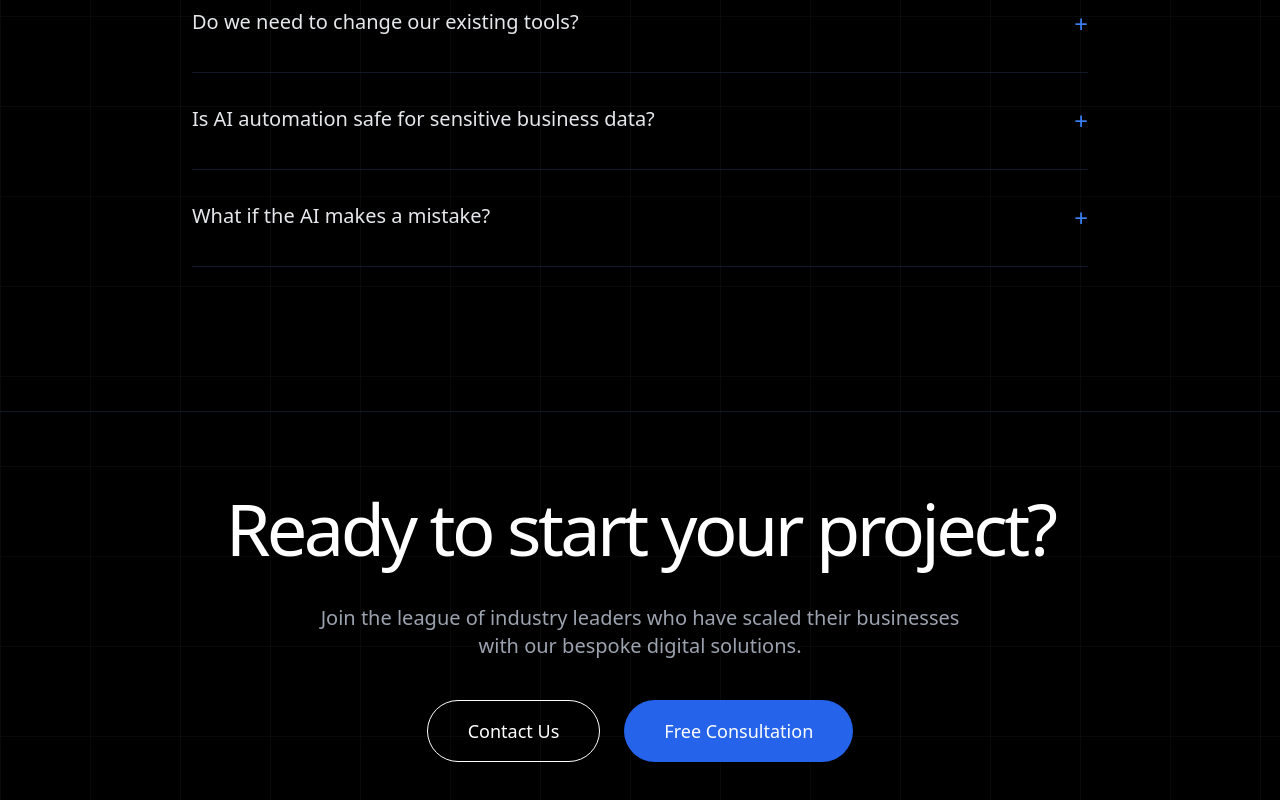
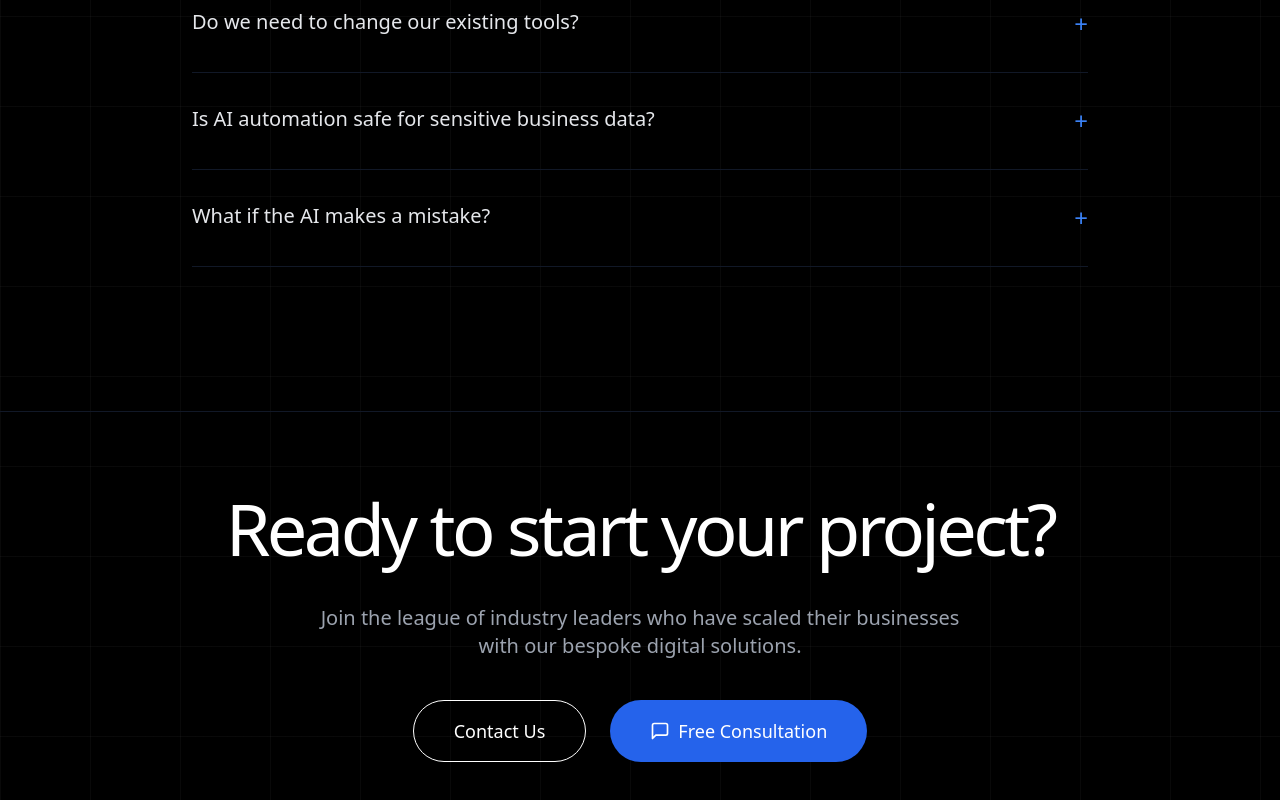
Before and after one commit to jangrarajat/Aurix-client-1, a React (Vite) app: page /services/ai-automation in a window 1280 px wide. Shown: the part 4805-5605 px from the top of the page. Built offline with nearby package versions, Linux system fonts and the light colour scheme.

Commit message:
adding soe updates

```diff
--- a/src/components/contactPart/RequestService.jsx
+++ b/src/components/contactPart/RequestService.jsx
@@ -8,6 +8,7 @@ function RequestService() {
     firstName: '',
     lastName: '',
     email: '',
+    phone: '',              // 🔥 NEW FIELD
     organization: '',
     region: '',
     industry: '',
@@ -27,7 +28,7 @@ function RequestService() {
   };
 
   const validateForm = () => {
-    const required = ['firstName', 'lastName', 'email', 'organization', 'region', 'industry', 'message'];
+    const required = ['firstName', 'lastName', 'email', 'phone', 'organization', 'region', 'industry', 'message'];
     for (let field of required) {
       if (!formData[field] || formData[field].trim() === '') {
         setSubmitStatus({ type: 'error', message: `Please fill in ${field} (required).` });
@@ -40,6 +41,11 @@ function RequestService() {
     }
     if (!formData.email.includes('@')) {
       setSubmitStatus({ type: 'error', message: 'Please enter a valid email address.' });
+      return false;
+    }
+    // Simple phone validation (min 10 digits)
+    if (!/^\d{10,}$/.test(formData.phone.replace(/\D/g, ''))) {
+      setSubmitStatus({ type: 'error', message: 'Please enter a valid phone number (at least 10 digits).' });
       return false;
     }
     return true;
@@ -56,6 +62,7 @@ function RequestService() {
       first_name: formData.firstName,
       last_name: formData.lastName,
       email: formData.email,
+      phone: formData.phone,                // 🔥 SEND PHONE
       organization: formData.organization,
       region: formData.region,
       industry: formData.industry,
@@ -65,7 +72,6 @@ function RequestService() {
     };
 
     try {
-      // TERE DI HUYE VALUES - YAHAN LAGAI HAIN
       const serviceId = 'service_f2n83he';
       const templateId = 'template_7iold2b';
       const publicKey = 'xFQ6wv-e43cIUKd_D';
@@ -73,11 +79,11 @@ function RequestService() {
       const response = await emailjs.send(serviceId, templateId, templateParams, publicKey);
       console.log('Email sent:', response);
       setSubmitStatus({ type: 'success', message: 'Your request has been sent successfully! We will contact you soon.' });
-      // Reset form
       setFormData({
         firstName: '',
         lastName: '',
         email: '',
+        phone: '',
         organization: '',
         region: '',
         industry: '',
@@ -132,6 +138,10 @@ function RequestService() {
             </div>
             <div className="border-b border-gray-700 py-2">
               <input type="email" name="email" value={formData.email} onChange={handleChange} placeholder="Email*" className="bg-transparent w-full outline-none text-base sm:text-lg placeholder:text-gray-500" disabled={isSubmitting} />
+            </div>
+            {/* 🔥 NEW PHONE FIELD */}
+            <div className="border-b border-gray-700 py-2">
+              <input type="tel" name="phone" value={formData.phone} onChange={handleChange} placeholder="Phone Number*" className="bg-transparent w-full outline-none text-base sm:text-lg placeholder:text-gray-500" disabled={isSubmitting} />
             </div>
             <div className="border-b border-gray-700 py-2">
               <input type="text" name="organization" value={formData.organization} onChange={handleChange} placeholder="Organization*" className="bg-transparent w-full outline-none text-base sm:text-lg placeholder:text-gray-500" disabled={isSubmitting} />
--- a/src/pages/Home.jsx
+++ b/src/pages/Home.jsx
@@ -276,7 +276,7 @@ function Home() {
             <div className="flex gap-4 sm:gap-6 lg:gap-8 flex-wrap justify-center">
               <span className="hover:text-white cursor-pointer transition-colors">Privacy Policy</span>
               <span className="hover:text-white cursor-pointer transition-colors">Terms of Service</span>
-              <span className="hover:text-white cursor-pointer transition-colors">Cookie Policy</span>
+
             </div>
           </div>
         </div>
--- a/src/pages/ServicePage.jsx
+++ b/src/pages/ServicePage.jsx
@@ -1,5 +1,5 @@
 import React, { useState } from 'react';
-import { useParams } from 'react-router-dom';
+import { Link, useParams } from 'react-router-dom';
 import Navbar from '../components/Navbar';
 import { servicesData } from '../data/servicesData';
 
@@ -210,12 +210,33 @@ function ServicePage() {
             Join the league of industry leaders who have scaled their businesses with our bespoke digital solutions.
           </p>
           <div className="flex flex-col sm:flex-row justify-center gap-4 sm:gap-6">
-            <button className="border border-white px-6 sm:px-8 lg:px-10 py-3 sm:py-4 rounded-full text-base sm:text-lg hover:bg-white hover:text-black transition-all">
-              Contact Us
-            </button>
-            <button className="bg-blue-600 px-6 sm:px-8 lg:px-10 py-3 sm:py-4 rounded-full text-base sm:text-lg hover:bg-blue-700 transition-all">
+            <Link to='/requestService'>
+              <button className="border border-white px-6 sm:px-8 lg:px-10 py-3 sm:py-4 rounded-full text-base sm:text-lg hover:bg-white hover:text-black transition-all">
+                Contact Us
+              </button>
+            </Link>
+            <a
+              href="https://wa.me/917023009861"
+              target="_blank"
+              rel="noopener noreferrer"
+              className="bg-blue-600 px-6 sm:px-8 lg:px-10 py-3 sm:py-4 rounded-full text-base sm:text-lg hover:bg-blue-700 transition-all inline-flex items-center gap-2"
+            >
+              <svg
+                xmlns="http://www.w3.org/2000/svg"
+                width="20"
+                height="20"
+                viewBox="0 0 24 24"
+                fill="none"
+                stroke="currentColor"
+                strokeWidth="2"
+                strokeLinecap="round"
+                strokeLinejoin="round"
+                className="lucide lucide-message-circle"
+              >
+                <path d="M21 15a2 2 0 0 1-2 2H7l-4 4V5a2 2 0 0 1 2-2h14a2 2 0 0 1 2 2z" />
+              </svg>
               Free Consultation
-            </button>
+            </a>
           </div>
         </div>
 
```
